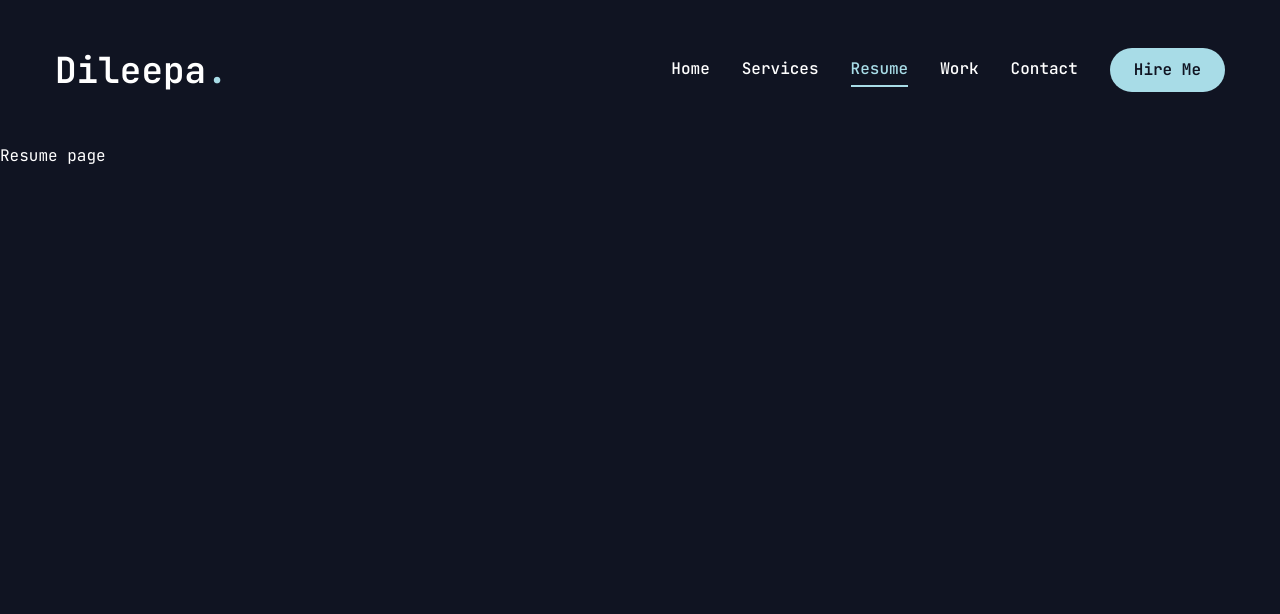
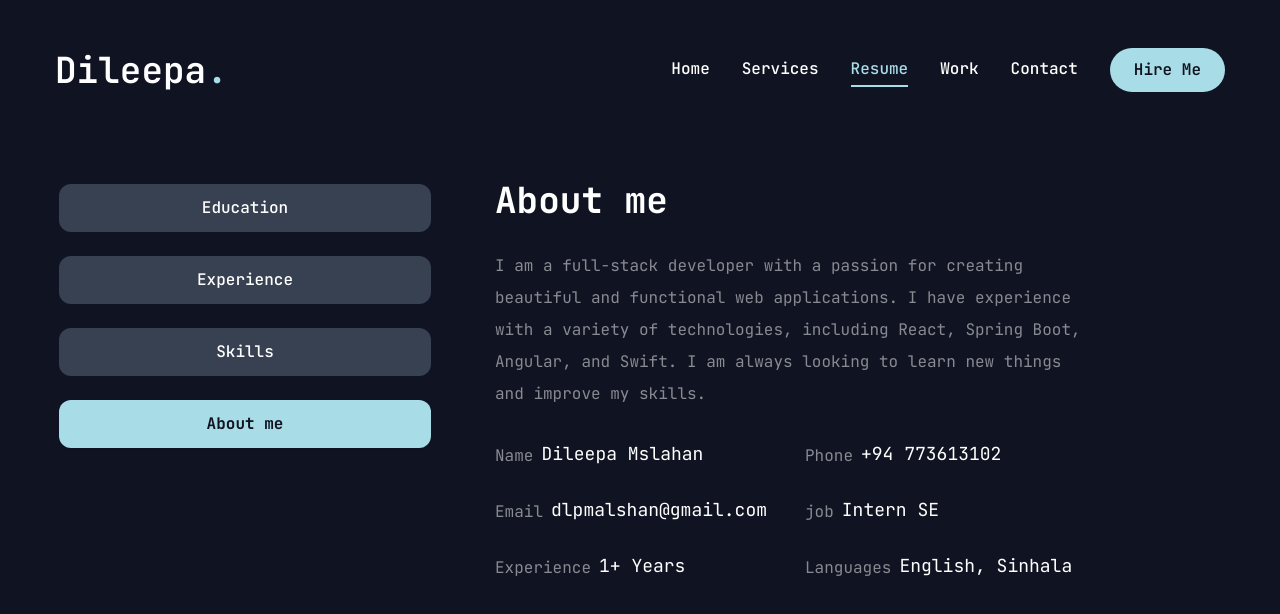
Before and after one commit to dileepa-dev/portfolio-2025, a Next.js app: page /resume in a window 1280 px wide. Shown: the top 614 px of the page. Built offline with nearby package versions, Linux system fonts and the light colour scheme.

Commit message:
resume page added

```diff
--- a/app/resume/page.jsx
+++ b/app/resume/page.jsx
@@ -1,9 +1,182 @@
-import React from 'react'
+"use client";
+
+import { FaHtml5, FaJs, FaReact, FaJava, FaAngular, FaSwift, Fa } from "react-icons/fa";
+import { SiTailwindcss, SiNextdotjs, SiFlutter, SiFirebase, SiSpringboot } from "react-icons/si";
+import { Tabs, TabsContent, TabsList, TabsTrigger } from "@/components/ui/tabs";
+import { Tooltip, TooltipContent, TooltipProvider, TooltipTrigger } from "@/components/ui/tooltip";
+import { ScrollArea } from "@/components/ui/scroll-area";
+import { motion } from "framer-motion";
+
+// About me
+const about = {
+  title: "About me",
+  content: "I am a full-stack developer with a passion for creating beautiful and functional web applications. I have experience with a variety of technologies, including React, Spring Boot, Angular, and Swift. I am always looking to learn new things and improve my skills.",
+  info: [
+    { filedname: "Name", value: "Dileepa Mslahan" },
+    { filedname: "Phone", value: "+94 773613102" },
+    { filedname: "Email", value: "dlpmalshan@gmail.com" },
+    { filedname: "job", value: "Intern SE" },
+    { filedname: "Experience", value: "1+ Years" },
+    { filedname: "Languages", value: "English, Sinhala" },
+  ]
+};
+
+// Experience
+const experience = {
+  icon: "",
+  title: "Experience",
+  description: "I have experience working with a variety of technologies, including React, Spring Boot, Angular, and Swift. I have worked on a number of projects, including web applications, mobile applications, and APIs. I am always looking to learn new things and improve my skills.",
+  items: [
+    { title: "Intern Software Engineer", company: "Hsenid Software Lanka", date: "2024 - Present", description: "Worked on a number of projects, including web applications, mobile applications, and APIs." },
+    { title: "Freelance App Developer", company: "DM App Studio", date: "2023 - Present", description: "bla bla bla" }
+
+  ]
+};
+
+// Education
+const education = {
+  icon: "",
+  title: "Education",
+  description: "I completed my Advanced Level at Veyangoda Bandaranayake Central College and am currently pursuing my undergraduate studies at Informatics Institute of Technology, affiliated with the University of Westminster, UK.",
+  items: [
+    { title: "Software Engineer (UG)", company: "Informatics Institute of Technology", date: "2022 - Present", description: "Bachelor's degree in Computer Science from the University of Colombo School of Computing." },
+    { title: "Advanced Level", company: "Veyangoda Bandaranayake Central College", date: "2016 - 2021", description: "Bachelor's degree in Computer Science from the University of Colombo School of Computing." },
+    { title: "Ordinary Level", company: "Veyangoda Bandaranayake Central College", date: "2016 - 2021", description: "Bachelor's degree in Computer Science from the University of Colombo School of Computing." }
+  ]
+};
+
+// Skills
+const skills = {
+  icon: "",
+  title: "Skills",
+  description: "I have experience with a variety of technologies, including React, Spring Boot, Angular, and Swift. I am always looking to learn new things and improve my skills.",
+  items: [
+    { title: "HTML 5", icon: FaHtml5 },
+    { title: "JavaScript", icon: FaJs },
+    { title: "React JS", icon: FaReact },
+    { title: "Java", icon: FaJava },
+    { title: "Flutter", icon: SiFlutter },
+    { title: "Java Springboot", icon: SiSpringboot },
+    { title: "Firebase", icon: SiFirebase },
+    { title: "Angular", icon: FaAngular },
+    { title: "Swift", icon: FaSwift },
+    { title: "Tailwind CSS", icon: SiTailwindcss },
+    { title: "Next.js", icon: SiNextdotjs }
+  ]
+};
 
 const Resume = () => {
   return (
-    <div>Resume page</div>
-  )
-}
+    <motion.div
+      initial={{ opacity: 0 }}
+      animate={{ opacity: 1, transition: { delay: 2.4, duration: 0.4, ease: "easeIn" } }}
+      className="min-h-[80vh] flex flex-col items-center justify-center py-12 xl:py-0"
+    >
+      <div className="container mx-auto">
+        <Tabs
+          defaultValue="about"
+          className="flex flex-col xl:flex-row gap-[60px]"
+        >
+          <TabsList className="flex flex-col w-full max-w-[380px] mx-auto xl:mx-0 gap-6">
+            <TabsTrigger value="education">Education</TabsTrigger>
+            <TabsTrigger value="experience">Experience</TabsTrigger>
+            <TabsTrigger value="skills">Skills</TabsTrigger>
+            <TabsTrigger value="about">About me</TabsTrigger>
+          </TabsList>
+          <div className="min-h-[70vh] w-full">
+            <TabsContent value="education" className="w-full">
+              <div className="flex flex-col gap-[30px] text-center xl:text-left bg-red">
+                <h3 className="text-4xl font-bold">{education.title}</h3>
+                <p className="max-w-[600px] text-white/50 mx-auto xl:mx-0">{education.description}</p>
+                <ScrollArea className="h-[400px] border-2 border-gray-500 rounded-xl">
+                  <ul className="grid grid-cols-1 lg:grid-cols-2 gap-[30px] p-4">
+                    {education.items.map((item, index) => {
+                      return (
+                        <li key={index} className="bg-gray-800 h-[184px] py-6 px-10 rounded-xl flex flex-col justify-center items-center lg:items-start gap-1">
+                          <span className="text-accent">{item.date}</span>
+                          <h4 className="text-xl max-w-[260px] min-h-[60px] text-center lg:text-left">{item.title}</h4>
+                          <div className="flex items-center gap-3">
+                            <span className="w-[6px] h-[6px] rounded-full bg-accent"></span>
+                            <p className="text-white/50">{item.company}</p>
+                          </div>
+                        </li>
+                      );
+                    })}
+                  </ul>
+                </ScrollArea>
+              </div>
+            </TabsContent>
+            <TabsContent value="experience" className="w-full">
+              <div className="flex flex-col gap-[30px] text-center xl:text-left bg-red">
+                <h3 className="text-4xl font-bold">{experience.title}</h3>
+                <p className="max-w-[600px] text-white/50 mx-auto xl:mx-0">{experience.description}</p>
+                <ScrollArea className="h-[300px]">
+                  <ul className="grid grid-cols-1 lg:grid-cols-2 gap-[30px]">
+                    {experience.items.map((item, index) => {
+                      return (
+                        <li key={index} className="bg-gray-800 h-[184px] py-6 px-10 rounded-xl flex flex-col justify-center items-center lg:items-start gap-1">
+                          <span className="text-accent">{item.date}</span>
+                          <h4 className="text-xl max-w-[260px] min-h-[60px] text-center lg:text-left">{item.title}</h4>
+                          <div className="flex items-center gap-3">
+                            <span className="w-[6px] h-[6px] rounded-full bg-accent"></span>
+                            <p className="text-white/50">{item.company}</p>
+                          </div>
+                        </li>
+                      );
+                    })}
+                  </ul>
+                </ScrollArea>
+              </div>
+            </TabsContent>
+            <TabsContent value="skills" className="w-full">
+              <div className="flex flex-col gap-[30px]">
+                <div className="flex flex-col gap-[30px] text-center xl:text-left">
+                  <h3 className="text-4xl font-bold">{skills.title}</h3>
+                  <p className="max-w-[600px] text-white/50 mx-auto xl:mx-0">{skills.description}</p>
+                </div>
+                <ul className="grid grid-cols-2 sm:grid-cols-3 md:grid-cols-4 gap-4 xl:gap-[30px] h-[300px]">
+                  {skills.items.map((skill, index) => {
+                    return (
+                      <li key={index}>
+                        <TooltipProvider delayDuration={100}>
+                          <Tooltip>
+                            <TooltipTrigger className="w-full h-[150px] bg-gray-800 rounded-xl flex items-center justify-center group">
+                            <div className="text-6xl group-hover:text-accent transition-all duration-300 ease-in-out">{<skill.icon />}</div>
+                            </TooltipTrigger>
+                            <TooltipContent>
+                              <p>
+                              {skill.title}
+                              </p>
+                            </TooltipContent>
+                          </Tooltip>
+                        </TooltipProvider>
+                      </li>
+                    )
+                  })}
+                </ul>
+              </div>
+            </TabsContent>
+            <TabsContent value="about" className="w-full text-center xl:text-left">
+              <div className="flex flex-col gap-[30px]">
+                <h3 className="text-4xl font-bold">{about.title}</h3>
+                <p className="max-w-[600px] text-white/50 mx-auto xl:w-w[620px] mx-auto xl:mx-0">{about.content}</p>
+                <ul className="grid grid-cols-1 xl:grid-cols-2 gap-y-6 max-w-[620px] mx-auto xl:mx-0">
+                  {about.info.map((item, index) => {
+                    return (
+                      <li className="flex flex-items-center justify-center xl:justify-start gap-2" key={index}>
+                        <span className="text-white/50">{item.filedname}</span>
+                        <span className="text-lg">{item.value}</span>
+                      </li>
+                    )
+                  })}
+                </ul>
+              </div>
+            </TabsContent>
+          </div>
+        </Tabs>
+      </div>
+    </motion.div>
+  );
+};
 
 export default Resume;
--- a/components/ui/Header.jsx
+++ b/components/ui/Header.jsx
@@ -16,7 +16,7 @@ const Header = () => {
             {/* Desktop Nav*/}
             <div className="hidden xl:flex items-center gap-8">
                 <Nav/>
-                <Link href="/comtact">
+                <Link href="/contact">
                     <Button>Hire Me</Button>
                 </Link>
             </div>
--- a/components/ui/scroll-area.jsx
+++ b/components/ui/scroll-area.jsx
@@ -32,7 +32,7 @@ const ScrollBar = React.forwardRef(({ className, orientation = "vertical", ...pr
       className
     )}
     {...props}>
-    <ScrollAreaPrimitive.ScrollAreaThumb className="relative flex-1 rounded-full bg-slate-200 dark:bg-slate-800" />
+    <ScrollAreaPrimitive.ScrollAreaThumb className="relative flex-1 rounded-full bg-accent dark:bg-slate-800" />
   </ScrollAreaPrimitive.ScrollAreaScrollbar>
 ))
 ScrollBar.displayName = ScrollAreaPrimitive.ScrollAreaScrollbar.displayName
--- a/components/ui/tabs.jsx
+++ b/components/ui/tabs.jsx
@@ -11,7 +11,7 @@ const TabsList = React.forwardRef(({ className, ...props }, ref) => (
   <TabsPrimitive.List
     ref={ref}
     className={cn(
-      "inline-flex h-10 items-center justify-center rounded-md bg-slate-100 p-1 text-slate-500 dark:bg-slate-800 dark:text-slate-400",
+      "inline-flex h-auto rounded-md p-1 text-primary",
       className
     )}
     {...props} />
@@ -22,7 +22,7 @@ const TabsTrigger = React.forwardRef(({ className, ...props }, ref) => (
   <TabsPrimitive.Trigger
     ref={ref}
     className={cn(
-      "inline-flex items-center justify-center whitespace-nowrap rounded-sm px-3 py-1.5 text-sm font-medium ring-offset-white transition-all focus-visible:outline-none focus-visible:ring-2 focus-visible:ring-slate-950 focus-visible:ring-offset-2 disabled:pointer-events-none disabled:opacity-50 data-[state=active]:bg-white data-[state=active]:text-slate-950 data-[state=active]:shadow-sm dark:ring-offset-slate-950 dark:focus-visible:ring-slate-300 dark:data-[state=active]:bg-slate-950 dark:data-[state=active]:text-slate-50",
+      "inline-flex items-center w-full justify-center whitespace-nowrap text-white rounded-xl p-3 text-base font-medium ring-offset-white transition-all disabled:pointer-events-none disabled:opacity-50 bg-gray-700 hover:bg-accent data-[state=active]:bg-accent data-[state=active]:text-primary data-[state=active]:font-bold data-[state=active]:shadow-sm",
       className
     )}
     {...props} />
@@ -33,7 +33,7 @@ const TabsContent = React.forwardRef(({ className, ...props }, ref) => (
   <TabsPrimitive.Content
     ref={ref}
     className={cn(
-      "mt-2 ring-offset-white focus-visible:outline-none focus-visible:ring-2 focus-visible:ring-slate-950 focus-visible:ring-offset-2 dark:ring-offset-slate-950 dark:focus-visible:ring-slate-300",
+      "min-h-[480px] ring-offset-white focus-visible:outline-none focus-visible:ring-2 focus-visible:ring-slate-950 focus-visible:ring-offset-2 dark:ring-offset-slate-950 dark:focus-visible:ring-slate-300",
       className
     )}
     {...props} />
```
